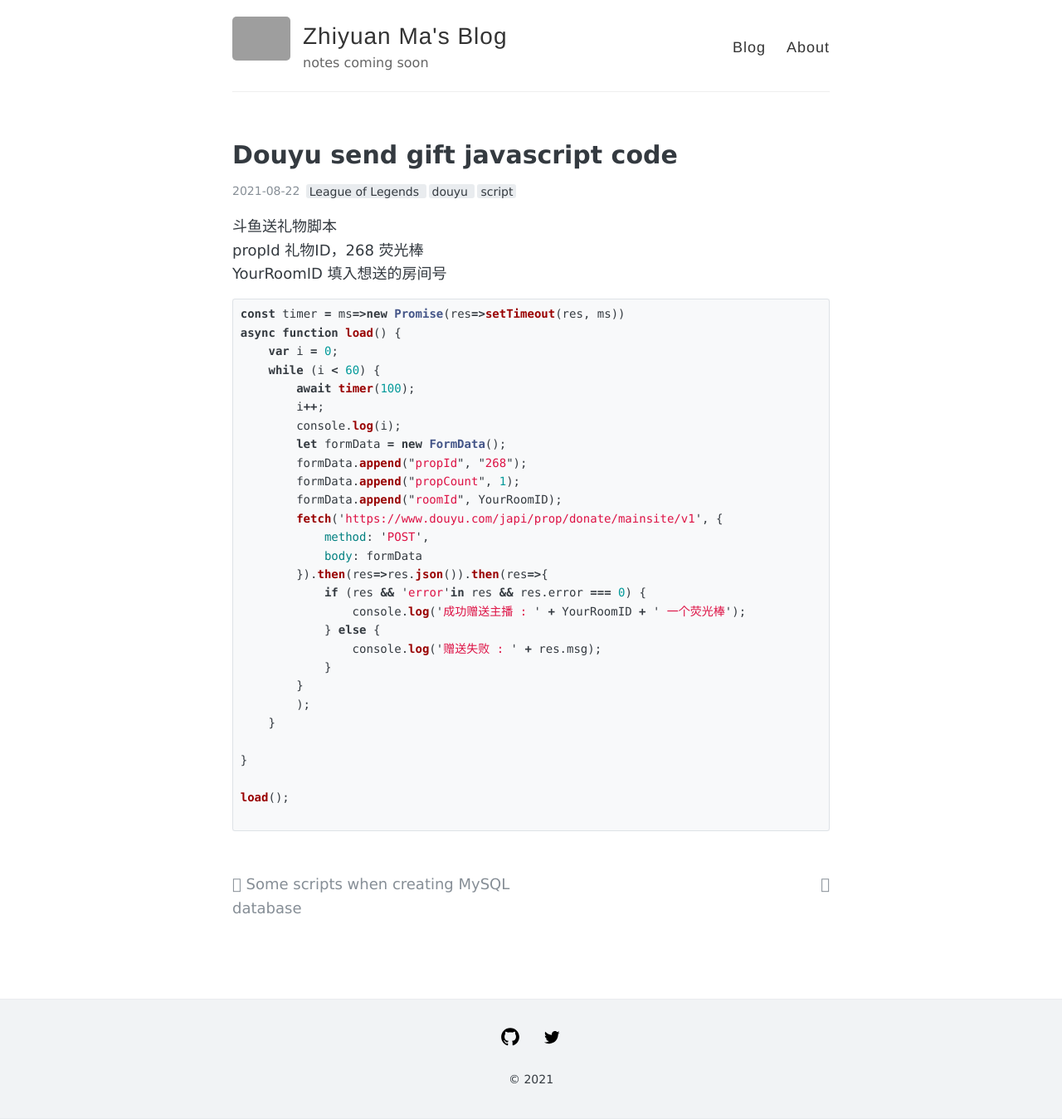
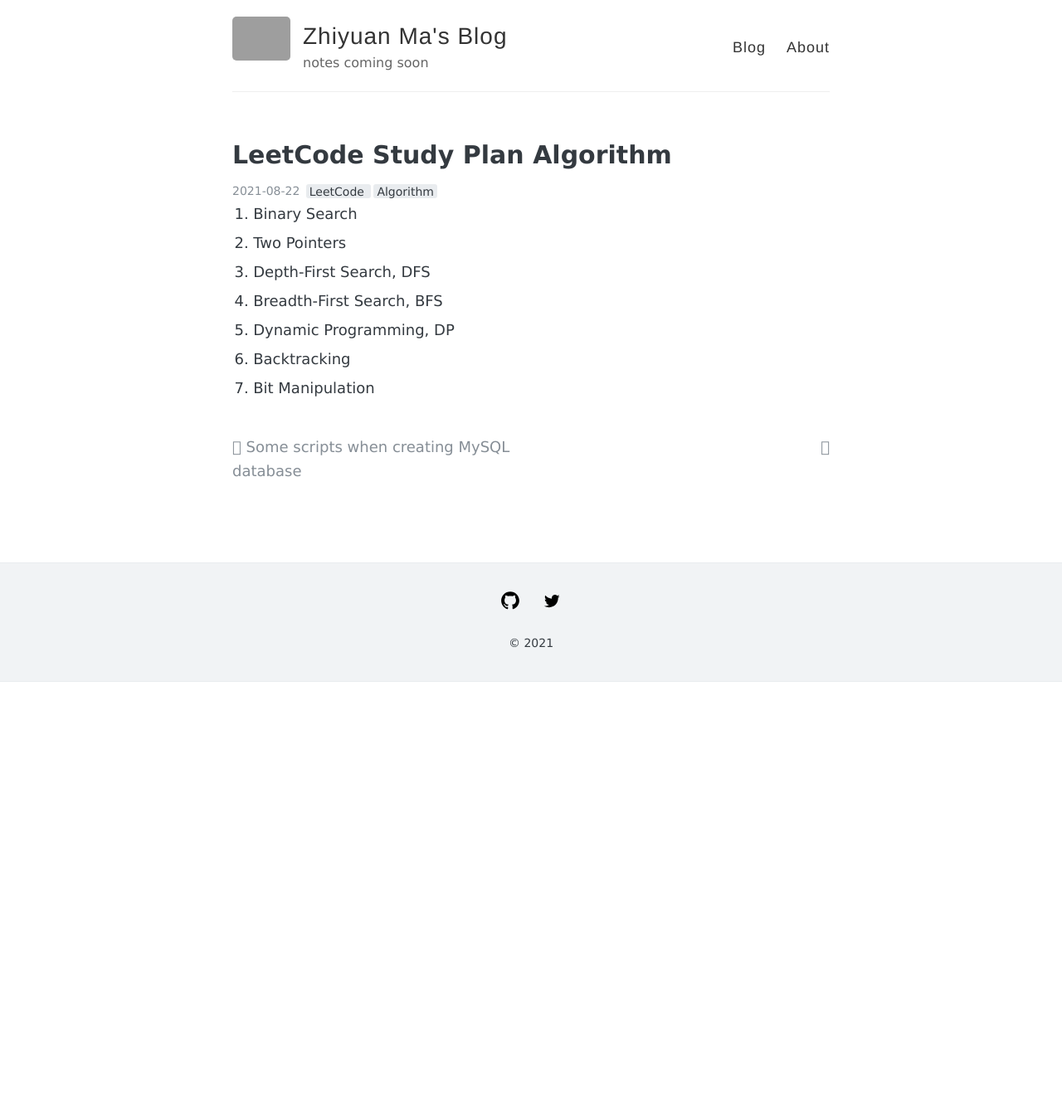
Before and after one commit to ZhiyuanMa2017/ZhiyuanMa2017.github.io, a Jekyll site: the page built from _posts/2021-08-22-douyu-gift.md, in a window 1280 px wide. Shown: the whole page at 83% size. Built offline with Jekyll 4.4.1, drawn with Linux system fonts in a browser that asks for light colours; after the commit the page ends 900 px from its top, so only the background shows below that; grey boxes are pictures that could not be loaded.

Commit message:
Update 2021-08-22-douyu-gift.md

````diff
--- a/_posts/2021-08-22-douyu-gift.md
+++ b/_posts/2021-08-22-douyu-gift.md
@@ -1,42 +1,14 @@
 ---
 layout: post
-title: Douyu send gift javascript code
+title: LeetCode Study Plan Algorithm
 tags:
-  - League of Legends
-  - douyu
-  - script
+  - LeetCode
+  - Algorithm
 ---
-斗鱼送礼物脚本
-propId 礼物ID，268 荧光棒
-YourRoomID 填入想送的房间号
-
-```javascript
-const timer = ms=>new Promise(res=>setTimeout(res, ms))
-async function load() {
-    var i = 0;
-    while (i < 60) {
-        await timer(100);
-        i++;
-        console.log(i);
-        let formData = new FormData();
-        formData.append("propId", "268");
-        formData.append("propCount", 1);
-        formData.append("roomId", YourRoomID);
-        fetch('https://www.douyu.com/japi/prop/donate/mainsite/v1', {
-            method: 'POST',
-            body: formData
-        }).then(res=>res.json()).then(res=>{
-            if (res && 'error'in res && res.error === 0) {
-                console.log('成功赠送主播 : ' + YourRoomID + ' 一个荧光棒');
-            } else {
-                console.log('赠送失败 : ' + res.msg);
-            }
-        }
-        );
-    }
-
-}
-
-load();
-
-```
+1. Binary Search
+2. Two Pointers
+3. Depth-First Search, DFS
+4. Breadth-First Search, BFS
+5. Dynamic Programming, DP
+6. Backtracking
+7. Bit Manipulation
````
